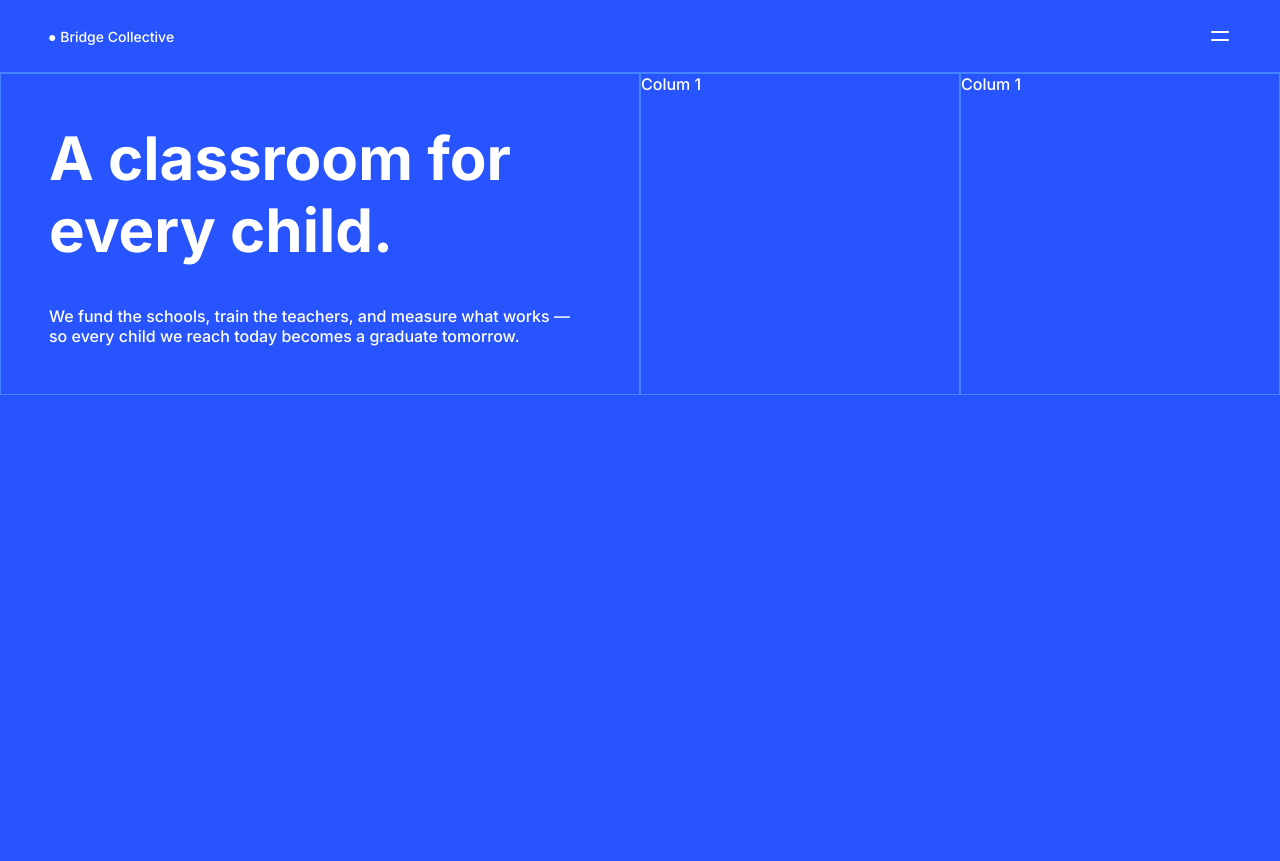
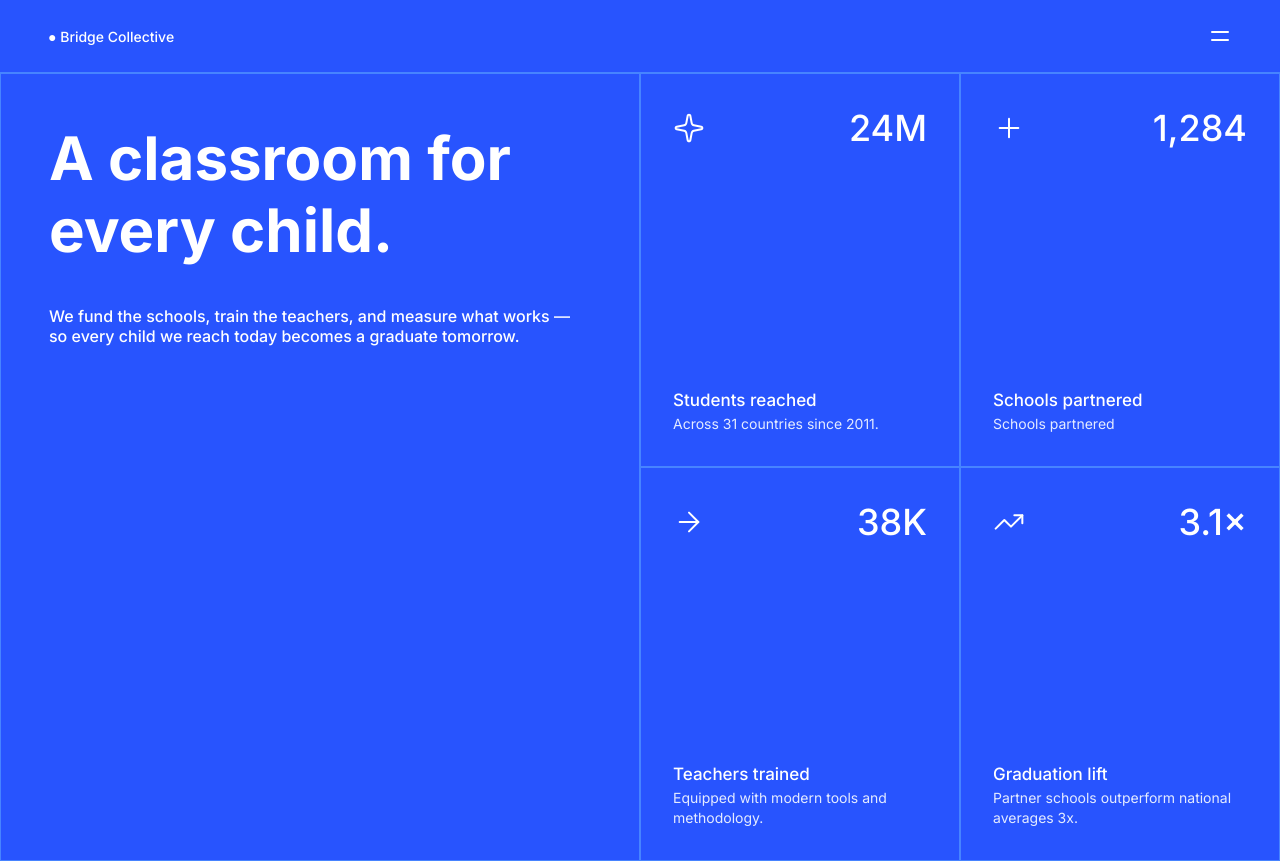
Before and after one commit to FuHoaiThu/FM-Grid-landing-page, a Vue app: page / in a window 1280 px wide. Before the commit the page ends 800 px from the top, so only its background shows below. Built offline with nearby package versions, Linux system fonts and the light colour scheme.

Commit message:
[FE]: UI content

```diff
--- /dev/null
+++ b/src/assests/icons/IconArrow.vue
@@ -0,0 +1,18 @@
+<template>
+  <svg width="32" height="32" viewBox="0 0 32 32" fill="none" xmlns="http://www.w3.org/2000/svg">
+    <path
+      d="M6.66663 16H25.3333"
+      stroke="white"
+      stroke-width="2"
+      stroke-linecap="round"
+      stroke-linejoin="round"
+    />
+    <path
+      d="M16 6.66663L25.3333 16L16 25.3333"
+      stroke="white"
+      stroke-width="2"
+      stroke-linecap="round"
+      stroke-linejoin="round"
+    />
+  </svg>
+</template>
--- /dev/null
+++ b/src/assests/icons/IconPlus.vue
@@ -0,0 +1,18 @@
+<template>
+  <svg width="32" height="32" viewBox="0 0 32 32" fill="none" xmlns="http://www.w3.org/2000/svg">
+    <path
+      d="M6.66663 16H25.3333"
+      stroke="white"
+      stroke-width="2"
+      stroke-linecap="round"
+      stroke-linejoin="round"
+    />
+    <path
+      d="M16 6.66663V25.3333"
+      stroke="white"
+      stroke-width="2"
+      stroke-linecap="round"
+      stroke-linejoin="round"
+    />
+  </svg>
+</template>
--- /dev/null
+++ b/src/assests/icons/IconStar.vue
@@ -0,0 +1,11 @@
+<template>
+  <svg width="32" height="32" viewBox="0 0 32 32" fill="none" xmlns="http://www.w3.org/2000/svg">
+    <path
+      d="M14.6893 3.75198C14.7464 3.44612 14.9087 3.16987 15.1481 2.97107C15.3875 2.77227 15.6888 2.66345 16 2.66345C16.3111 2.66345 16.6125 2.77227 16.8518 2.97107C17.0912 3.16987 17.2535 3.44612 17.3106 3.75198L18.712 11.1626C18.8115 11.6895 19.0675 12.1741 19.4467 12.5533C19.8258 12.9324 20.3104 13.1885 20.8373 13.288L28.248 14.6893C28.5538 14.7464 28.8301 14.9087 29.0289 15.1481C29.2277 15.3875 29.3365 15.6888 29.3365 16C29.3365 16.3111 29.2277 16.6125 29.0289 16.8518C28.8301 17.0912 28.5538 17.2535 28.248 17.3106L20.8373 18.712C20.3104 18.8115 19.8258 19.0675 19.4467 19.4467C19.0675 19.8258 18.8115 20.3104 18.712 20.8373L17.3106 28.248C17.2535 28.5538 17.0912 28.8301 16.8518 29.0289C16.6125 29.2277 16.3111 29.3365 16 29.3365C15.6888 29.3365 15.3875 29.2277 15.1481 29.0289C14.9087 28.8301 14.7464 28.5538 14.6893 28.248L13.288 20.8373C13.1885 20.3104 12.9324 19.8258 12.5533 19.4467C12.1741 19.0675 11.6895 18.8115 11.1626 18.712L3.75198 17.3106C3.44612 17.2535 3.16987 17.0912 2.97107 16.8518C2.77227 16.6125 2.66345 16.3111 2.66345 16C2.66345 15.6888 2.77227 15.3875 2.97107 15.1481C3.16987 14.9087 3.44612 14.7464 3.75198 14.6893L11.1626 13.288C11.6895 13.1885 12.1741 12.9324 12.5533 12.5533C12.9324 12.1741 13.1885 11.6895 13.288 11.1626L14.6893 3.75198Z"
+      stroke="white"
+      stroke-width="2"
+      stroke-linecap="round"
+      stroke-linejoin="round"
+    />
+  </svg>
+</template>
--- /dev/null
+++ b/src/assests/icons/IconVector.vue
@@ -0,0 +1,18 @@
+<template>
+  <svg width="32" height="32" viewBox="0 0 32 32" fill="none" xmlns="http://www.w3.org/2000/svg">
+    <path
+      d="M21.3334 9.33337H29.3334V17.3334"
+      stroke="white"
+      stroke-width="2"
+      stroke-linecap="round"
+      stroke-linejoin="round"
+    />
+    <path
+      d="M29.3333 9.33337L18 20.6667L11.3333 14L2.66663 22.6667"
+      stroke="white"
+      stroke-width="2"
+      stroke-linecap="round"
+      stroke-linejoin="round"
+    />
+  </svg>
+</template>
--- a/src/assests/scss/variables.scss
+++ b/src/assests/scss/variables.scss
@@ -1,3 +1,4 @@
 $color-blue-700: #2854fe;
 $color-blue-400: #4784ff;
+$color-blue-200: #e4ebff;
 $color-neutral-0: #fff;
--- /dev/null
+++ b/src/components/Card.vue
@@ -0,0 +1,52 @@
+<template>
+  <div class="card">
+    <div class="card-header">
+      <component :is="card.icon" />
+      <p>{{ card.value }}</p>
+    </div>
+    <div class="card-content">
+      <p class="card-content__title">{{ card.title }}</p>
+      <p class="card-content__des">{{ card.description }}</p>
+    </div>
+  </div>
+</template>
+<script setup>
+const props = defineProps({
+  card: {
+    type: Object,
+    default: () => {},
+  },
+})
+</script>
+<style lang="scss" scoped>
+@use '../assests/scss/variables.scss' as *;
+
+.card {
+  padding: 32px;
+  display: flex;
+  flex-direction: column;
+  justify-content: space-between;
+  min-height: 328px;
+  .card-header {
+    display: flex;
+    justify-content: space-between;
+    align-items: center;
+    p {
+      font-size: 36px;
+      color: $color-neutral-0;
+    }
+  }
+  .card-content {
+    .card-content__title {
+      font-size: 17px;
+      line-height: 165%;
+    }
+    .card-content__des {
+      font-size: 14px;
+      line-height: 142%;
+      color: $color-blue-200;
+      font-weight: 400;
+    }
+  }
+}
+</style>
--- a/src/components/GridContent.vue
+++ b/src/components/GridContent.vue
@@ -1,16 +1,53 @@
 <template>
-  <div class="wrapper">
-    <div class="col intro">
+  <section class="wrapper">
+    <div class="col hero">
       <h1>A classroom for every child.</h1>
       <p>
         We fund the schools, train the teachers, and measure what works — so every child we reach
         today becomes a graduate tomorrow.
       </p>
     </div>
-    <div class="col">Colum 1</div>
-    <div class="col">Colum 1</div>
-  </div>
+    <Card class="col" v-for="card in cards" :key="card.id" :card="card" />
+  </section>
 </template>
+<script setup>
+import IconStar from '@/assests/icons/IconStar.vue'
+import Card from './Card.vue'
+import IconPlus from '@/assests/icons/IconPlus.vue'
+import IconArrow from '@/assests/icons/IconArrow.vue'
+import IconVector from '@/assests/icons/IconVector.vue'
+
+const cards = [
+  {
+    id: 0,
+    icon: IconStar,
+    value: '24M',
+    title: 'Students reached',
+    description: 'Across 31 countries since 2011.',
+  },
+  {
+    id: 1,
+    icon: IconPlus,
+    value: '1,284',
+    title: 'Schools partnered',
+    description: 'Schools partnered',
+  },
+  {
+    id: 2,
+    icon: IconArrow,
+    value: '38K',
+    title: 'Teachers trained',
+    description: 'Equipped with modern tools and methodology.',
+  },
+  {
+    id: 3,
+    icon: IconVector,
+    value: '3.1×',
+    title: 'Graduation lift',
+    description: 'Partner schools outperform national averages 3x.',
+  },
+]
+</script>
 <style lang="scss" scoped>
 @use '../assests/scss/variables.scss' as *;
 
@@ -20,8 +57,9 @@
   .col {
     border: 1px solid $color-blue-400;
   }
-  .intro {
+  .hero {
     padding: 48px;
+    grid-row: span 2;
     h1 {
       font-size: 60px;
       padding-bottom: 40px;
```
Also changed, not shown: package.json (+1 -16 lines).
